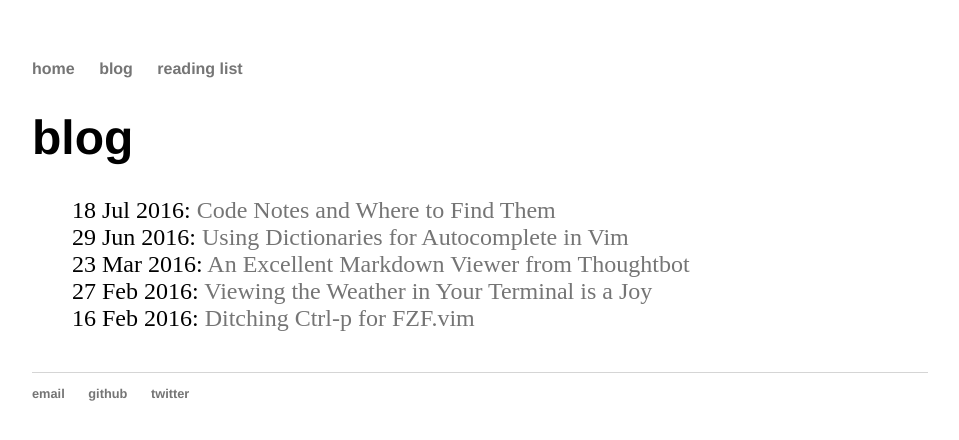
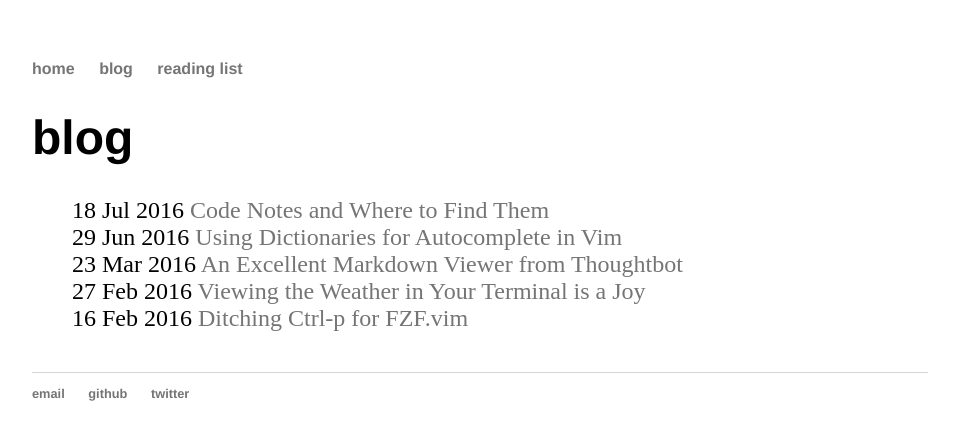
Before and after one commit to devinrm/devinrm.github.io, a Jekyll site: the page built from blog/index.html, in a window 1280 px wide. Shown: the top 440 px of the page, without its empty margins (160-1119 px from the left). Built offline with Jekyll 4.4.1, drawn with Linux system fonts in a browser that asks for light colours.

Commit message:
Symbol change

```diff
--- a/blog/index.html
+++ b/blog/index.html
@@ -7,7 +7,7 @@ title: blog
 
   {% for post in site.posts %}
     <li>
-      <span>{{ post.date | date_to_string }}</span>:
+      <span>{{ post.date | date_to_string }}</span>
       <a href="{{ post.url }}" title="{{ post.title }}">{{ post.title }}</a>
     </li>
   {% endfor %}
```
